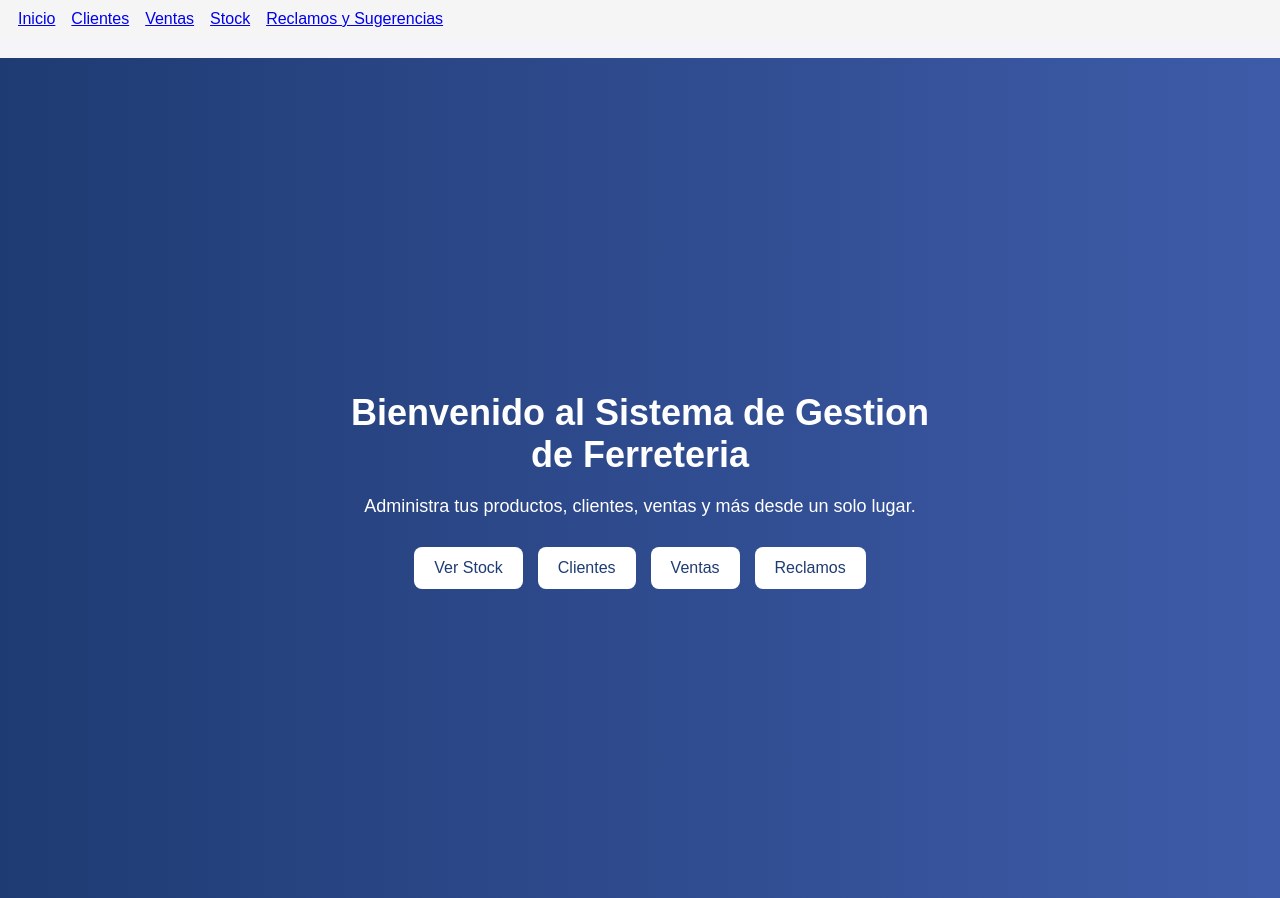
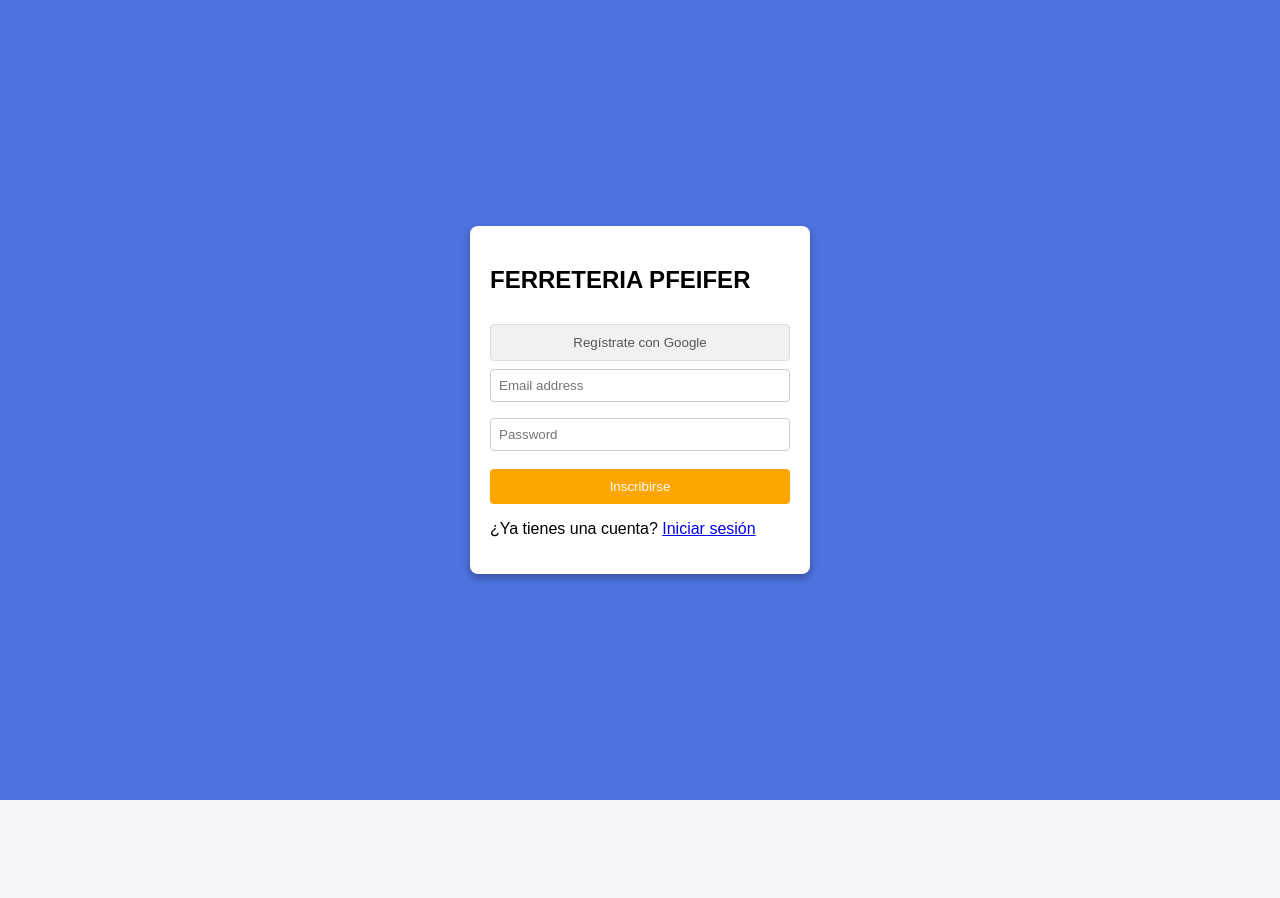
Before and after one commit to jcidvidal/ferreteria-api, a React (Create React App) app in the folder src/main/resources/static/ferreteria-frontend/admin/: page / in a window 1280 px wide. After the commit the page ends 800 px from the top, so only its background shows below. Built offline with nearby package versions, Linux system fonts and the light colour scheme; no server answers.

Commit message:
Arreglo NavBar para los archivos

```diff
--- a/src/main/resources/static/ferreteria-frontend/admin/src/App.js
+++ b/src/main/resources/static/ferreteria-frontend/admin/src/App.js
@@ -1,23 +1,18 @@
 import React from 'react';
-import { BrowserRouter as Router, Routes, Route, Link } from 'react-router-dom';
+import { BrowserRouter as Router, Routes, Route} from 'react-router-dom';
 import Inicio from './Inicio/Inicio.js';
 import Clientes from './Clientes/Clientes.js';
 import Ventas from './Ventas/Ventas.js';
 import Stock from './Stock/Stock.js';
-import ReclamosSugerencias from './ReclamosSugerencias/ReclamosSugerencias.js';
+import ReclamosSugerencias from './ReclamosSugerencias/Reclamos.js';
+import Login from './Login/Login.js';
 
 function App() {
   return (
     <Router>
-      <nav style={{ background: '#f5f5f5', padding: 10, marginBottom: 20 }}>
-        <Link to="/" style={{ margin: 8 }}>Inicio</Link>
-        <Link to="/clientes" style={{ margin: 8 }}>Clientes</Link>
-        <Link to="/ventas" style={{ margin: 8 }}>Ventas</Link>
-        <Link to="/stock" style={{ margin: 8 }}>Stock</Link>
-        <Link to="/reclamos" style={{ margin: 8 }}>Reclamos y Sugerencias</Link>
-      </nav>
       <Routes>
-        <Route path="/" element={<Inicio />} />
+        <Route path="/Inicio" element={<Inicio />} />
+        <Route path="/" element={<Login />} />
         <Route path="/clientes" element={<Clientes />} />
         <Route path="/ventas" element={<Ventas />} />
         <Route path="/stock" element={<Stock />} />
```
